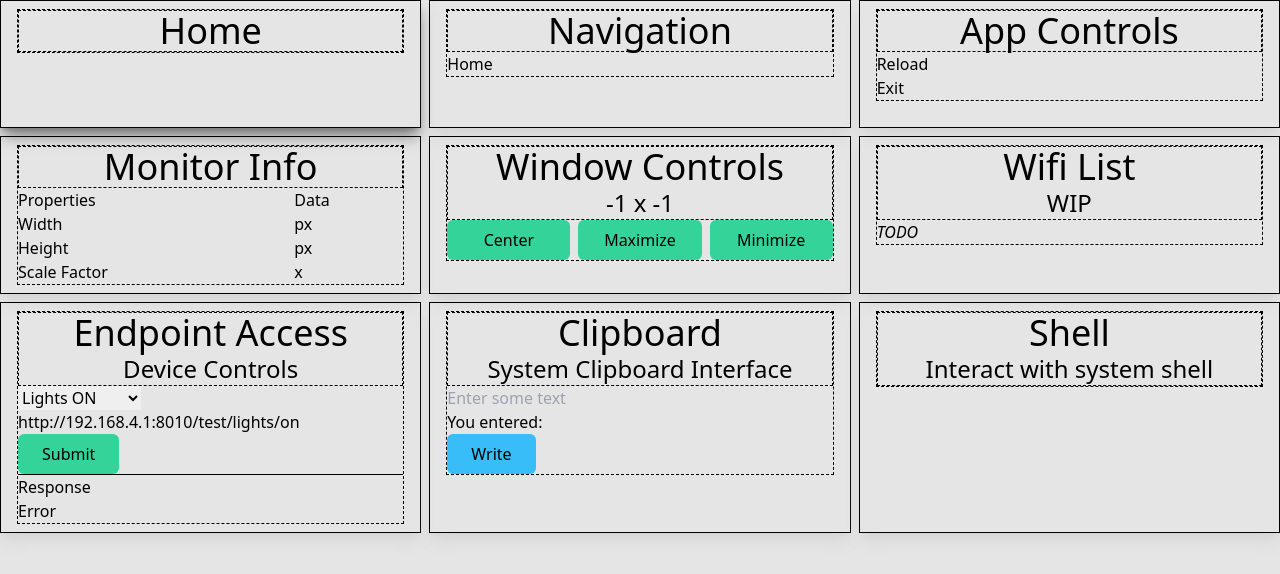
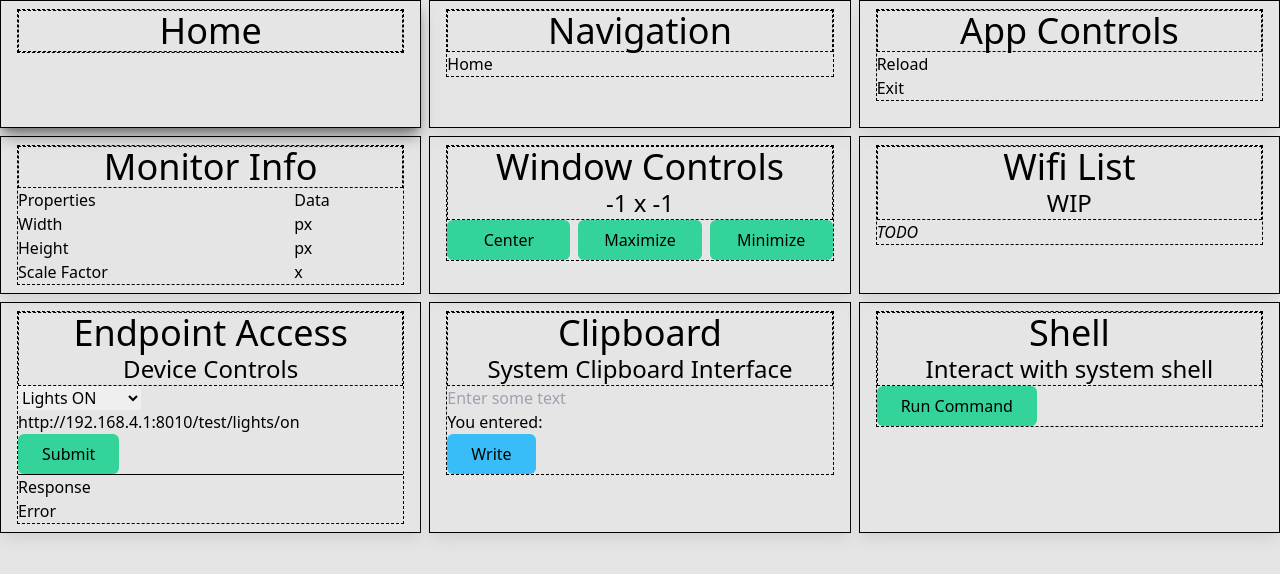
Before and after one commit to gabe-lepo/tauri-test, a React (Vite) app: page / in a window 1280 px wide. Shown: the top 574 px of the page. Built offline with nearby package versions, Linux system fonts and the light colour scheme.

Commit message:
add basic shell command function

```diff
--- a/src/components/Shell.tsx
+++ b/src/components/Shell.tsx
@@ -1,10 +1,31 @@
 import "../main.css";
+import Button from "./Button";
 import CardTitle from "./CardTitle";
+import { Command } from "@tauri-apps/api/shell";
 
 export default function Shell() {
+   async function runCommand() {
+      const command = new Command('pwd');
+      command.on('close', data => {
+         console.log(`Command finished with code ${data.code} and signal ${data.signal}`)
+      });
+      command.on('error', error => console.error(`command error: "${error}"`));
+      command.stdout.on(`data`, line => console.log(`command stdout: "${line}"`));
+      command.stderr.on(`data`, line => console.log(`command stderr: "${line}"`));
+
+      const child = await command.spawn();
+      console.log(`pid:`, child.pid);
+   };
+
    return (
       <>
          <CardTitle title="Shell" subtitle="Interact with system shell" />
+         <Button
+            type={"success"}
+            text={"Run Command"}
+            onClick={runCommand}
+            disabled={false}
+         />
       </>
    );
 };
```
Also changed, not shown: src-tauri/tauri.conf.json (+6 -1 lines).
